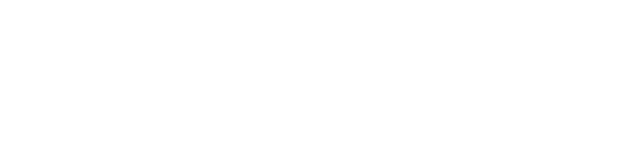
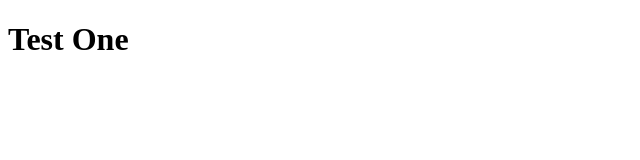
Before and after one commit to soethu52/Test, a plain HTML site: page index.html in a window 1280 px wide. Shown: the whole page, without its empty margins (0-640 px from the left). Drawn offline with Linux system fonts and the light colour scheme.

Commit message:
Edit html

```diff
--- a/index.html
+++ b/index.html
@@ -7,6 +7,6 @@
     <title>Document</title>
 </head>
 <body>
-
+    <h1>Test One</h1>
 </body>
 </html>
```
Also changed, not shown: style.css (added).
